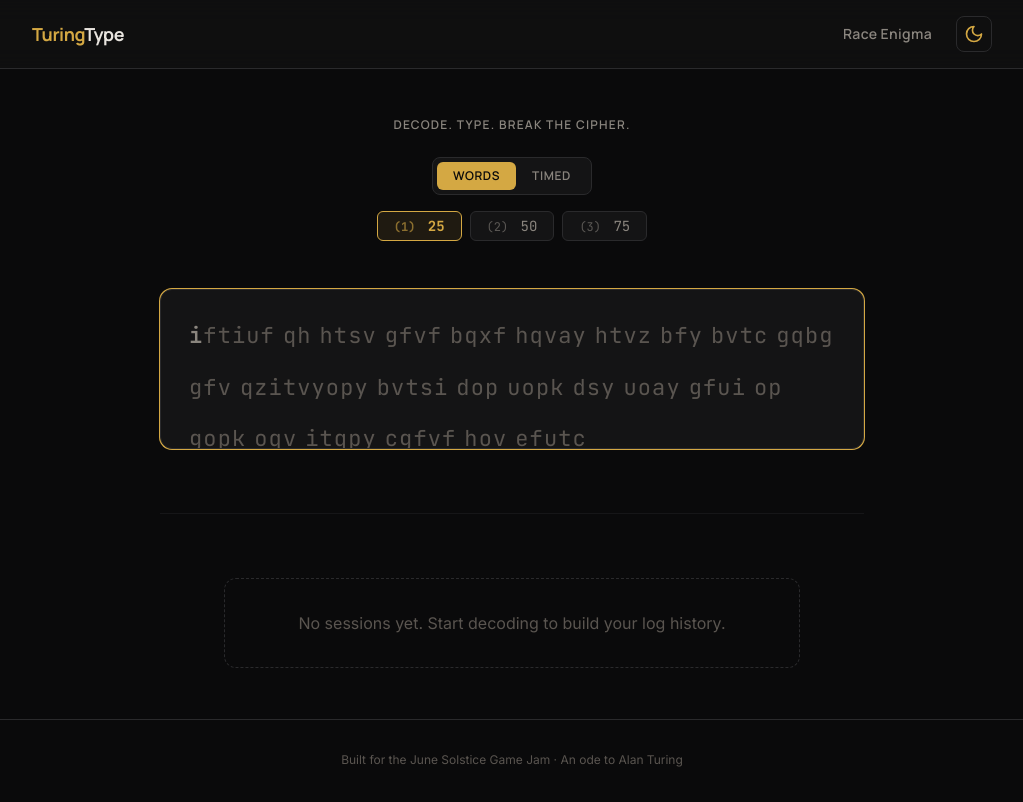
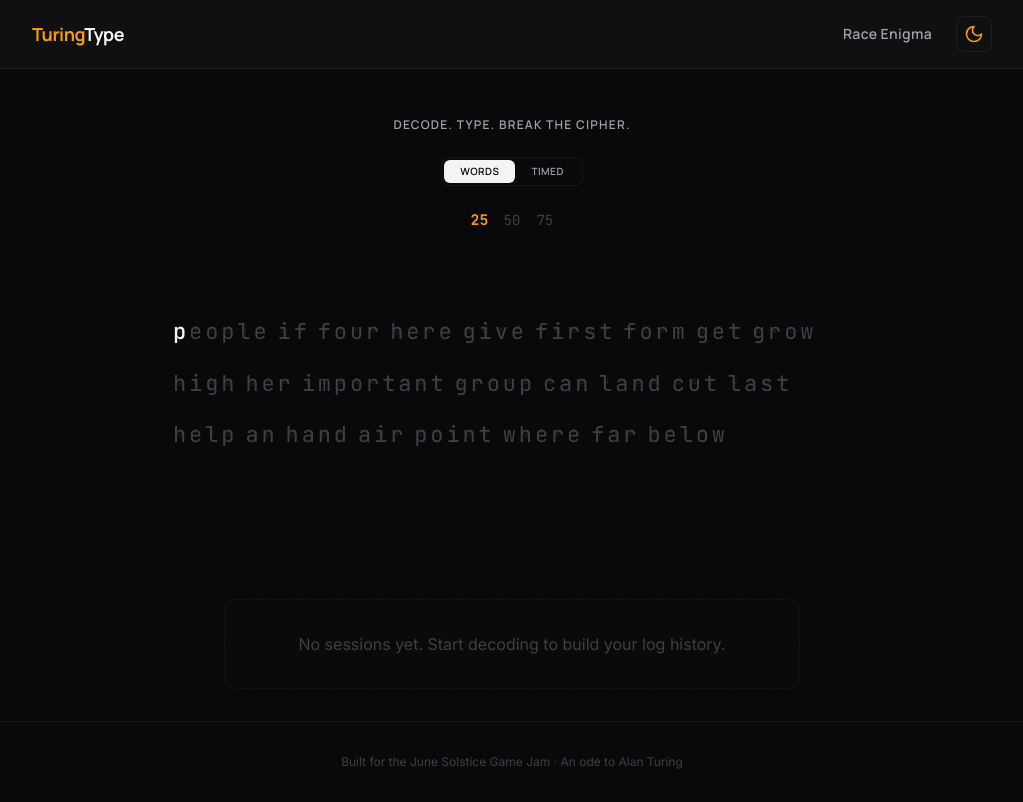
Before and after one commit to Type-Forge/Type-Forge, a Next.js app: page / in a window 1280 px wide. Shown: the whole page, without its empty margins (128-1151 px from the left). Built offline with nearby package versions, Linux system fonts and the light colour scheme.

Commit message:
Fixed the bugs of jumbled words

```diff
--- a/app/globals.css
+++ b/app/globals.css
@@ -23,41 +23,41 @@
 }
 
 :root {
-  /* Light mode - warm paper / Bletchley style */
-  --color-bg: #F5F3EF;
+  /* Light mode - clean neutral canvas, minimal visual noise */
+  --color-bg: #FAFAFA;
   --color-surface: #FFFFFF;
-  --color-surface-hover: #F0EDE8;
-  --color-border: #E2DFD8;
-  --color-text-primary: #1A1A1A;
-  --color-text-secondary: #6B6560;
-  --color-text-muted: #9C9690;
-  --color-accent: #B8860B;
-  --color-accent-soft: rgba(184, 134, 11, 0.1);
-  --color-correct: #16A34A;
-  --color-correct-soft: rgba(22, 163, 74, 0.1);
-  --color-incorrect: #DC2626;
-  --color-incorrect-soft: rgba(220, 38, 38, 0.1);
-  --color-pending: #9C9690;
-  --color-caret: #B8860B;
+  --color-surface-hover: #F4F4F5;
+  --color-border: rgba(0, 0, 0, 0.06);
+  --color-text-primary: #18181B;
+  --color-text-secondary: #71717A;
+  --color-text-muted: #D4D4D8;
+  --color-accent: #E67E22;      /* refined warmer orange accent */
+  --color-accent-soft: rgba(230, 126, 34, 0.08);
+  --color-correct: #10B981;    /* clean modern emerald green */
+  --color-correct-soft: rgba(16, 185, 129, 0.08);
+  --color-incorrect: #EF4444;  /* clean modern red */
+  --color-incorrect-soft: rgba(239, 68, 68, 0.08);
+  --color-pending: #D4D4D8;
+  --color-caret: #E67E22;
 }
 
 .dark {
-  /* Dark mode - radar screen / green phosphor vibe */
-  --color-bg: #0A0A0B;
-  --color-surface: #141415;
-  --color-surface-hover: #1C1C1E;
-  --color-border: #2A2A2C;
-  --color-text-primary: #E8E4DE;
-  --color-text-secondary: #8A857E;
-  --color-text-muted: #5A5550;
-  --color-accent: #D4A843;
-  --color-accent-soft: rgba(212, 168, 67, 0.1);
-  --color-correct: #4ADE80;
-  --color-correct-soft: rgba(74, 222, 128, 0.1);
+  /* Dark mode - sleek space gray / charcoal background */
+  --color-bg: #09090B;
+  --color-surface: #18181B;
+  --color-surface-hover: #27272A;
+  --color-border: rgba(255, 255, 255, 0.06);
+  --color-text-primary: #F4F4F5;
+  --color-text-secondary: #A1A1AA;
+  --color-text-muted: #3F3F46;
+  --color-accent: #F39C12;      /* clear amber/orange */
+  --color-accent-soft: rgba(243, 156, 18, 0.08);
+  --color-correct: #34D399;
+  --color-correct-soft: rgba(52, 211, 153, 0.08);
   --color-incorrect: #F87171;
-  --color-incorrect-soft: rgba(248, 113, 113, 0.1);
-  --color-pending: #5A5550;
-  --color-caret: #D4A843;
+  --color-incorrect-soft: rgba(248, 113, 113, 0.08);
+  --color-pending: #3F3F46;
+  --color-caret: #F39C12;
 }
 
 body {
@@ -70,9 +70,9 @@ body {
 /* Custom typing classes */
 .label-style {
   font-family: var(--font-inter);
-  font-size: 12px;
-  font-weight: 500;
+  font-size: 11px;
+  font-weight: 600;
   line-height: 1;
-  letter-spacing: 0.05em;
+  letter-spacing: 0.075em;
   text-transform: uppercase;
 }
--- a/components/stats/ResultsCard.tsx
+++ b/components/stats/ResultsCard.tsx
@@ -11,7 +11,7 @@ interface ResultsCardProps {
 
 /**
  * ResultsCard reveals WPM, accuracy, durations, and key metrics.
- * Uses staggered framer-motion entry transitions for a premium presentation.
+ * Styled following the craft aesthetic (no heavy borders, clean spacings).
  */
 export default function ResultsCard({ result, onRestart, onNewSession }: ResultsCardProps) {
   const containerVariants = {
@@ -25,11 +25,11 @@ export default function ResultsCard({ result, onRestart, onNewSession }: Results
   } as const
 
   const itemVariants = {
-    hidden: { y: 20, opacity: 0 },
+    hidden: { y: 15, opacity: 0 },
     visible: {
       y: 0,
       opacity: 1,
-      transition: { duration: 0.3, ease: "easeOut" },
+      transition: { duration: 0.25, ease: "easeOut" },
     },
   } as const
 
@@ -38,73 +38,73 @@ export default function ResultsCard({ result, onRestart, onNewSession }: Results
       variants={containerVariants}
       initial="hidden"
       animate="visible"
-      className="w-full max-w-xl mx-auto p-8 bg-surface border border-border rounded-xl shadow-lg mt-8"
+      className="w-full max-w-xl mx-auto p-10 bg-transparent relative select-none"
     >
-      {/* Hero Decryption WPM */}
-      <motion.div variants={itemVariants} className="text-center mb-8">
-        <h2 className="text-xs uppercase tracking-widest text-text-muted font-heading font-semibold mb-2">
-          Decryption Complete
+      {/* Hero WPM */}
+      <motion.div variants={itemVariants} className="text-center mb-10">
+        <h2 className="text-[10px] uppercase tracking-widest text-text-muted font-heading font-bold mb-3">
+          Decryption Completed
         </h2>
         <div className="flex justify-center items-baseline gap-2">
-          <span className="text-6xl font-heading font-bold text-accent leading-none">
+          <span className="text-7xl font-heading font-extrabold text-accent leading-none tracking-tighter">
             {result.wpm}
           </span>
-          <span className="text-xl text-text-secondary font-mono">WPM</span>
+          <span className="text-sm text-text-secondary font-mono">WPM</span>
         </div>
       </motion.div>
 
-      {/* Grid Stats */}
+      {/* Stats Table Grid - Clean border separations */}
       <motion.div
         variants={itemVariants}
-        className="grid grid-cols-2 gap-6 mb-8 border-t border-b border-border/50 py-6"
+        className="grid grid-cols-2 gap-y-8 gap-x-6 mb-10 border-t border-b border-border py-8"
       >
         <div className="text-center">
-          <span className="block text-xs uppercase tracking-wider text-text-muted font-heading font-semibold mb-1">
+          <span className="block text-[9px] uppercase tracking-wider text-text-muted font-heading font-bold mb-1">
             Accuracy
           </span>
-          <span className="text-2xl font-mono font-bold text-text-primary">
+          <span className="text-2xl font-mono text-text-primary">
             {result.accuracy}%
           </span>
         </div>
         <div className="text-center">
-          <span className="block text-xs uppercase tracking-wider text-text-muted font-heading font-semibold mb-1">
+          <span className="block text-[9px] uppercase tracking-wider text-text-muted font-heading font-bold mb-1">
             Time Taken
           </span>
-          <span className="text-2xl font-mono font-bold text-text-primary">
+          <span className="text-2xl font-mono text-text-primary">
             {result.duration.toFixed(1)}s
           </span>
         </div>
         <div className="text-center">
-          <span className="block text-xs uppercase tracking-wider text-text-muted font-heading font-semibold mb-1">
+          <span className="block text-[9px] uppercase tracking-wider text-text-muted font-heading font-bold mb-1">
             Keystrokes
           </span>
           <span className="text-lg font-mono text-text-primary">
-            <span className="text-correct font-bold">{result.correctKeystrokes}</span>
+            <span className="text-correct font-semibold">{result.correctKeystrokes}</span>
             <span className="text-text-muted mx-1">/</span>
             <span className="text-text-secondary">{result.totalKeystrokes}</span>
           </span>
         </div>
         <div className="text-center">
-          <span className="block text-xs uppercase tracking-wider text-text-muted font-heading font-semibold mb-1">
+          <span className="block text-[9px] uppercase tracking-wider text-text-muted font-heading font-bold mb-1">
             Words Decoded
           </span>
-          <span className="text-2xl font-mono font-bold text-text-primary">
+          <span className="text-2xl font-mono text-text-primary">
             {result.wordsCompleted}
           </span>
         </div>
       </motion.div>
 
-      {/* Action Buttons */}
-      <motion.div variants={itemVariants} className="flex gap-4 justify-center">
+      {/* Buttons */}
+      <motion.div variants={itemVariants} className="flex gap-6 justify-center">
         <button
           onClick={onRestart}
-          className="px-6 py-2.5 rounded-lg bg-accent text-bg hover:opacity-90 transition-all font-heading font-bold text-sm shadow-md cursor-pointer"
+          className="px-6 py-2 rounded-lg bg-text-primary text-bg hover:opacity-90 transition-all font-heading font-semibold text-xs cursor-pointer shadow-sm"
         >
           Try Again
         </button>
         <button
           onClick={onNewSession}
-          className="px-6 py-2.5 rounded-lg border border-border bg-surface text-text-secondary hover:text-text-primary hover:bg-surface-hover transition-all font-heading font-bold text-sm cursor-pointer"
+          className="px-6 py-2 rounded-lg border border-border bg-transparent text-text-secondary hover:text-text-primary transition-all font-heading font-semibold text-xs cursor-pointer"
         >
           New Session
         </button>
--- a/components/typing/Letter.tsx
+++ b/components/typing/Letter.tsx
@@ -11,30 +11,30 @@ interface LetterProps {
 }
 
 /**
- * Letter component representing a single character.
- * Performs a 3D-like flip on rotateX when correctly decoded, swapping the cipher
- * character for the decrypted character at the midpoint (80ms).
+ * Letter component displaying readable letters in the foreground and a faint
+ * cipher character in the background. Flips to reveal the decoded letter.
  */
 export const Letter = memo(
   function Letter({ letter, wordIndex, letterIndex }: LetterProps) {
     const { char, cipherChar, state } = letter
-    const [displayedChar, setDisplayedChar] = useState(cipherChar)
+    const [displayedChar, setDisplayedChar] = useState(char)
 
     useEffect(() => {
       if (state === "correct") {
-        // Swap character at the midpoint of the flip animation (80ms)
+        // Play flip transition: start at cipher representation, midpoint swaps to real letter
+        setDisplayedChar(cipherChar)
         const timer = setTimeout(() => {
           setDisplayedChar(char)
         }, 80)
         return () => clearTimeout(timer)
-      } else if (state === "pending" || state === "active") {
-        setDisplayedChar(cipherChar)
+      } else {
+        setDisplayedChar(char)
       }
     }, [state, char, cipherChar])
 
     let colorClass = "text-text-muted"
     if (state === "active") {
-      colorClass = "text-text-secondary font-semibold"
+      colorClass = "text-text-primary font-medium"
     } else if (state === "correct") {
       colorClass = "text-text-primary"
     } else if (state === "incorrect") {
@@ -46,16 +46,26 @@ export const Letter = memo(
     const isCorrect = state === "correct"
 
     return (
+      <span className="relative inline-block select-none font-mono px-[1px]">
+        {/* Subtle, faint background layer showing cipher text flavor */}
+        {(state === "pending" || state === "active") && (
+          <span className="absolute inset-0 text-[10px] text-accent/15 flex items-center justify-center font-mono select-none pointer-events-none transform -translate-y-[2px]">
+            {cipherChar}
+          </span>
+        )}
+
+        {/* Readable text character */}
         <motion.span
           data-word-index={wordIndex}
           data-letter-index={letterIndex}
-        className={`inline-block select-none font-mono transition-colors duration-150 ${colorClass}`}
+          className={`inline-block transition-colors duration-150 ${colorClass}`}
           animate={isCorrect ? { rotateX: [0, 90, 0] } : { rotateX: 0 }}
           transition={{ duration: 0.16, ease: "easeInOut" }}
           style={{ transformStyle: "preserve-3d" }}
         >
           {state === "extra" ? char : displayedChar}
         </motion.span>
+      </span>
     )
   },
   (prev, next) =>
--- a/components/typing/TypingArea.tsx
+++ b/components/typing/TypingArea.tsx
@@ -11,15 +11,14 @@ import { useKeyboardHandler } from "@/hooks/useKeyboardHandler"
 
 /**
  * TypingArea wraps the typing interface.
- * Implements click-to-focus events, handles unfocused cover cards,
- * and tracks layout scroll heights dynamically to shift typed lines out of view.
+ * Uses clean design lines and subtle borders, following Emil's philosophy.
  */
 export default function TypingArea() {
   const containerRef = useRef<HTMLDivElement>(null)
   const [isFocused, setIsFocused] = useState(false)
   const [scrollY, setScrollY] = useState(0)
 
-  const { words, currentWordIndex, currentLetterIndex, status, resetSession } = useTypingStore()
+  const { words, currentWordIndex, currentLetterIndex, status } = useTypingStore()
   const { handleKeyDown } = useTypingEngine()
 
   // Attach keydown listener to the container when focused
@@ -51,9 +50,7 @@ export default function TypingArea() {
 
     if (activeWordEl) {
       const offsetTop = activeWordEl.offsetTop
-      // A standard line height is ~40px.
-      // If the active word moves to the 3rd line (offsetTop >= 80px),
-      // we translate the words view container upwards to keep it aligned to the 2nd line.
+      // standard line height shifts
       if (offsetTop >= 80) {
         setScrollY(-(offsetTop - 40))
       } else {
@@ -72,30 +69,30 @@ export default function TypingArea() {
   }, [status])
 
   return (
-    <div className="relative w-full my-8">
-      {/* Click-to-focus overlay */}
+    <div className="relative w-full my-12">
+      {/* Click-to-focus overlay - minimal overlay */}
       {!isFocused && (
         <div
           onClick={focusContainer}
-          className="absolute inset-0 z-20 flex flex-col items-center justify-center bg-bg/85 backdrop-blur-[2px] rounded-xl border border-border cursor-pointer transition-all hover:bg-bg/90"
+          className="absolute inset-0 z-20 flex flex-col items-center justify-center bg-bg/50 backdrop-blur-[1px] cursor-pointer rounded-xl transition-all"
         >
-          <span className="text-sm font-heading font-semibold uppercase tracking-widest text-accent animate-pulse">
-            Click or press any key to focus
+          <span className="text-[10px] font-heading font-bold uppercase tracking-widest text-accent/80 hover:text-accent transition-colors">
+            Press any key to focus
           </span>
         </div>
       )}
 
-      {/* Typing box */}
+      {/* Typing box - clean padding, border-free / very low opacity border */}
       <div
         ref={containerRef}
         tabIndex={0}
         onFocus={() => setIsFocused(true)}
         onBlur={() => setIsFocused(false)}
-        className="w-full min-h-[160px] max-h-[160px] overflow-hidden p-6 bg-surface border border-border rounded-xl focus:outline-none focus:ring-1 focus:ring-accent relative font-mono text-[22px] leading-[1.8] tracking-[0.05em] select-none"
+        className="w-full min-h-[160px] max-h-[160px] overflow-hidden py-4 px-2 bg-transparent border-b border-border/40 focus:outline-none relative font-mono text-[22px] leading-[1.8] tracking-[0.04em] select-none"
       >
         <motion.div
           animate={{ y: scrollY }}
-          transition={{ type: "spring", stiffness: 350, damping: 30 }}
+          transition={{ type: "spring", stiffness: 350, damping: 32 }}
           className="w-full flex flex-wrap"
         >
           <WordDisplay words={words} currentWordIndex={currentWordIndex} />
@@ -109,9 +106,9 @@ export default function TypingArea() {
 
       {/* Helper tips when running */}
       {status === "running" && (
-        <div className="flex justify-between mt-2 px-1 text-[10px] uppercase font-semibold text-text-muted font-heading tracking-widest">
-          <span>Press Esc or Tab to restart</span>
-          <span>Decode substitution cipher</span>
+        <div className="flex justify-between mt-3 px-1 text-[9px] uppercase font-bold text-text-muted font-heading tracking-widest">
+          <span>Esc / Tab to restart</span>
+          <span>Bletchley Decrypt Mode</span>
         </div>
       )}
     </div>
--- a/components/ui/ModeSelector.tsx
+++ b/components/ui/ModeSelector.tsx
@@ -12,7 +12,7 @@ interface ModeSelectorProps {
 
 /**
  * Centered selector tabs for choosing Words mode or Timed mode.
- * Supports hotkeys 1, 2, and 3 when not in active typing sessions.
+ * Styled without numbers for shortcut hints to keep visual weight light.
  */
 export default function ModeSelector({ onSelect, currentConfig }: ModeSelectorProps) {
   const status = useTypingStore((s) => s.status)
@@ -22,7 +22,6 @@ export default function ModeSelector({ onSelect, currentConfig }: ModeSelectorPr
     if (!isInactive) return
 
     const handleKeyPress = (e: KeyboardEvent) => {
-      // Avoid firing when modifiers are pressed
       if (e.ctrlKey || e.metaKey || e.altKey) return
 
       const key = e.key
@@ -52,14 +51,14 @@ export default function ModeSelector({ onSelect, currentConfig }: ModeSelectorPr
   }, [currentConfig, onSelect, isInactive])
 
   return (
-    <div className="flex flex-col items-center gap-4 py-2">
+    <div className="flex flex-col items-center gap-6 py-2">
       {/* Mode Tabs */}
-      <div className="flex bg-surface border border-border rounded-lg p-1">
+      <div className="flex bg-transparent border border-border rounded-lg p-0.5">
         <button
           onClick={() => onSelect({ mode: "words", wordCount: 25 })}
-          className={`px-4 py-1.5 rounded-md text-xs font-heading font-semibold uppercase tracking-wider transition-colors cursor-pointer ${
+          className={`px-4 py-1 rounded-md text-[10px] font-heading font-semibold uppercase tracking-wider transition-all duration-150 cursor-pointer ${
             currentConfig.mode === "words"
-              ? "bg-accent text-bg"
+              ? "bg-text-primary text-bg"
               : "text-text-secondary hover:text-text-primary"
           }`}
         >
@@ -67,9 +66,9 @@ export default function ModeSelector({ onSelect, currentConfig }: ModeSelectorPr
         </button>
         <button
           onClick={() => onSelect({ mode: "timed", duration: 60 })}
-          className={`px-4 py-1.5 rounded-md text-xs font-heading font-semibold uppercase tracking-wider transition-colors cursor-pointer ${
+          className={`px-4 py-1 rounded-md text-[10px] font-heading font-semibold uppercase tracking-wider transition-all duration-150 cursor-pointer ${
             currentConfig.mode === "timed"
-              ? "bg-accent text-bg"
+              ? "bg-text-primary text-bg"
               : "text-text-secondary hover:text-text-primary"
           }`}
         >
@@ -78,33 +77,33 @@ export default function ModeSelector({ onSelect, currentConfig }: ModeSelectorPr
       </div>
 
       {/* Suboptions buttons */}
-      <div className="flex gap-2">
+      <div className="flex gap-4">
         {currentConfig.mode === "words" ? (
-          WORD_COUNT_OPTIONS.map((count, idx) => (
+          WORD_COUNT_OPTIONS.map((count) => (
             <button
               key={count}
               onClick={() => onSelect({ mode: "words", wordCount: count })}
-              className={`px-4 py-1 text-sm font-mono rounded-md border transition-all cursor-pointer ${
+              className={`text-sm font-mono transition-all cursor-pointer ${
                 currentConfig.wordCount === count
-                  ? "bg-accent-soft border-accent text-accent font-bold"
-                  : "bg-surface border-border text-text-secondary hover:bg-surface-hover hover:text-text-primary"
+                  ? "text-accent font-bold scale-105"
+                  : "text-text-muted hover:text-text-secondary"
               }`}
             >
-              <span className="text-xs opacity-60 mr-1">({idx + 1})</span> {count}
+              {count}
             </button>
           ))
         ) : (
-          TIME_DURATION_OPTIONS.map((duration, idx) => (
+          TIME_DURATION_OPTIONS.map((duration) => (
             <button
               key={duration}
               onClick={() => onSelect({ mode: "timed", duration: duration })}
-              className={`px-4 py-1 text-sm font-mono rounded-md border transition-all cursor-pointer ${
+              className={`text-sm font-mono transition-all cursor-pointer ${
                 currentConfig.duration === duration
-                  ? "bg-accent-soft border-accent text-accent font-bold"
-                  : "bg-surface border-border text-text-secondary hover:bg-surface-hover hover:text-text-primary"
+                  ? "text-accent font-bold scale-105"
+                  : "text-text-muted hover:text-text-secondary"
               }`}
             >
-              <span className="text-xs opacity-60 mr-1">({idx + 1})</span> {duration / 60}:00
+              {duration / 60}:00
             </button>
           ))
         )}
```
Also changed, not shown: components/battle/BattleTrack.tsx (+11 -10 lines), components/battle/BattleView.tsx (+37 -40 lines), components/stats/StatsBar.tsx (+25 -28 lines), 1 other file (tests, documents, lock files or other folders). Lines whose indentation alone changed are shown as unchanged.
